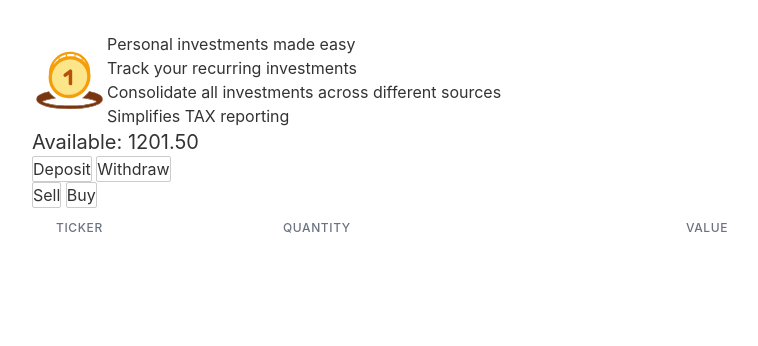
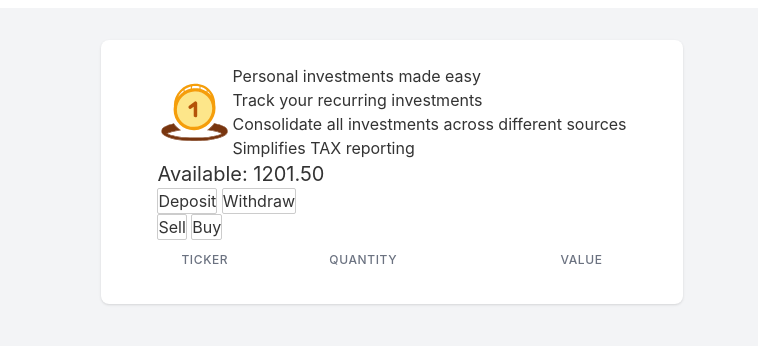
Before and after one commit to kupukctep/PIT, a Svelte app in the folder PIT/: page / in a window 1280 px wide. Shown: the top 346 px of the page, without its empty margins (248-1006 px from the left). Built offline with nearby package versions, Linux system fonts and the light colour scheme.

Commit message:
Add style for landing page

```diff
--- a/PIT/src/App.svelte
+++ b/PIT/src/App.svelte
@@ -2,13 +2,13 @@
     import Balance from "./component/Balance.svelte";
     import Intro from "./component/Intro.svelte";
     import Trade from "./component/Trade.svelte";
-    import TransactionLog from "./component/TransactionLog.svelte";
 </script>
 
-<main>
+<main class="min-h-screen bg-gray-100">
     <section class="relative flex items-center justify-between flex-col h-screen lg:overflow-hidden">
+    <div class="bg-white shadow sm:rounded-lg mt-8">
         <div class="relative z-20 w-full">
-            <div class="w-full md:w-3/4 mx-auto py-6 sm:px-0 lg:px-8">
+            <div class="w-full mx-auto py-6 sm:px-0 lg:px-8">
                 <div class="sm:mx-auto sm:w-full sm:max-w-3xl">
                     <div class="px-4 sm:px-6">
                         <Intro/>
@@ -18,6 +18,7 @@
                 </div>
             </div>
         </div>
+    </div>
     </section>
 </main>
 
```
